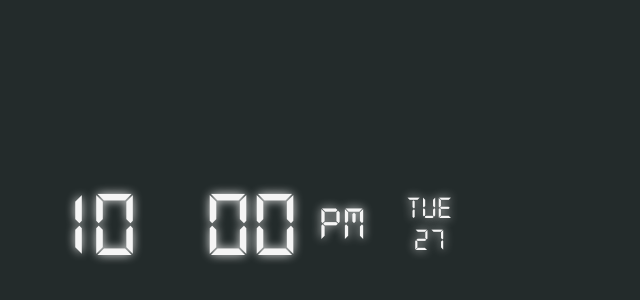
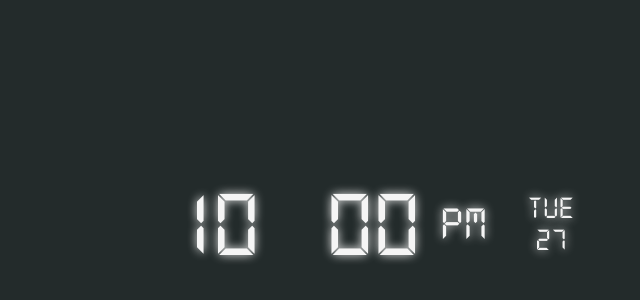
Before and after one commit to EagleRaven/Digital-Clock, a plain HTML site: page index.html in a window 1280 px wide. Shown: the part 176-476 px from the top of the page, without its empty margins (259-899 px from the left). Drawn offline with Linux system fonts and the light colour scheme.

Commit message:
Update styles.css
More centering applied

```diff
--- a/styles.css
+++ b/styles.css
@@ -34,8 +34,8 @@ main {
 #time {
     display: flex;
     gap: 20px;
-    margin-left: 10px;
-    min-width: 40rem;
+    /* margin-left: 10px; */
+    /* min-width: 40rem; */
 
 }
 
```
